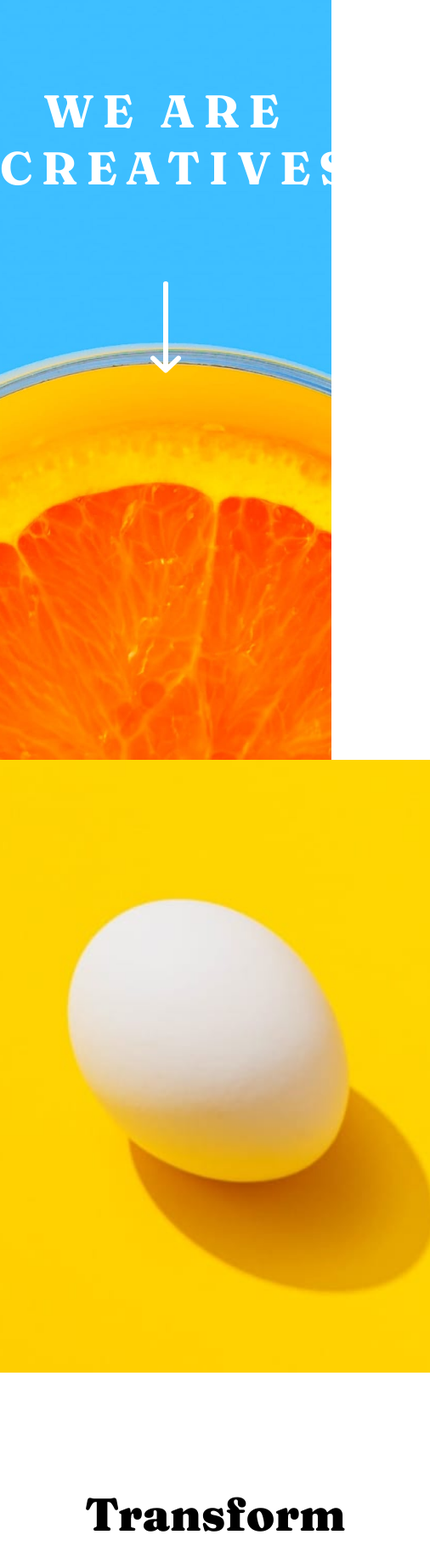
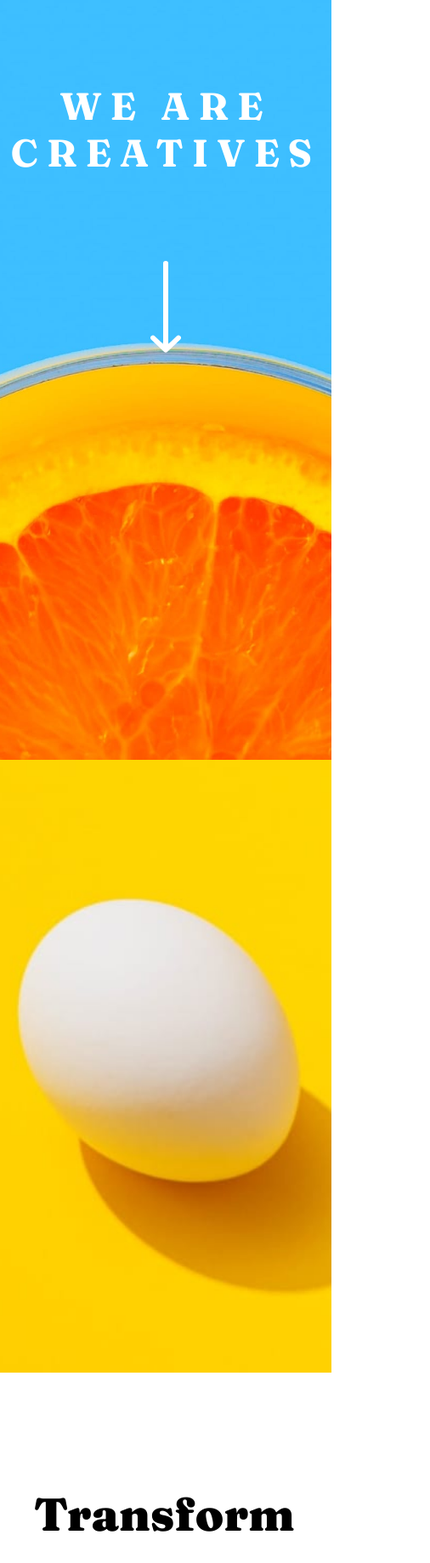
Before and after one commit to fbarrerac/fm-agency-landing-page, a plain HTML site: page index.html in a window 390 px wide. Shown: the part 119-1958 px from the top of the page at 85% size, 506 px wide, since content can reach past the window. Drawn offline with Linux system fonts and the light colour scheme; files whose address does not match are found by name.

Commit message:
fix padding on gallery__box for mobile devices

```diff
--- a/styles.css
+++ b/styles.css
@@ -276,7 +276,7 @@ footer {
 
 @media (width <= 1110px) {
   .header__title {
-    font-size: 3rem;
+    font-size: 2.5rem;
   }
 
   .gallery {
@@ -309,7 +309,7 @@ footer {
   }
 
   .gallery__box {
-    padding: 100px;
+    padding: 100px 40px;
   }
 
   .testimonials {
```
